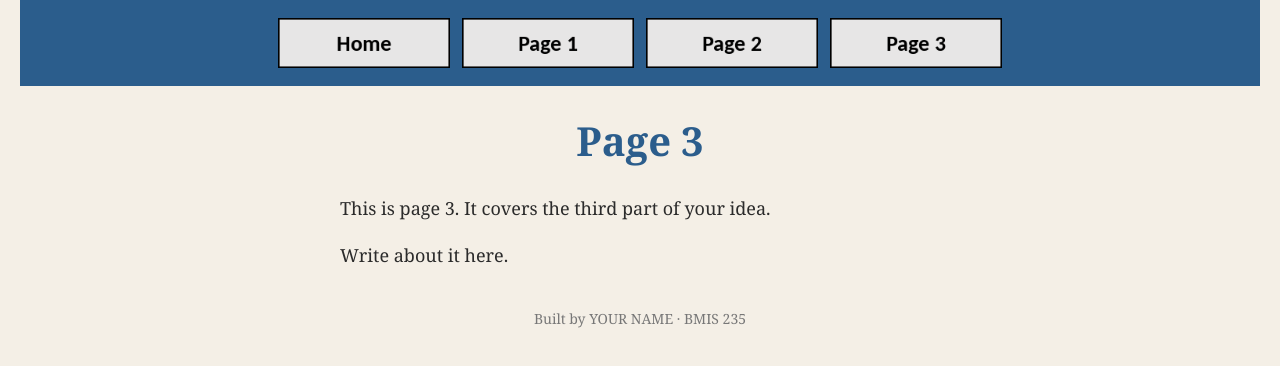
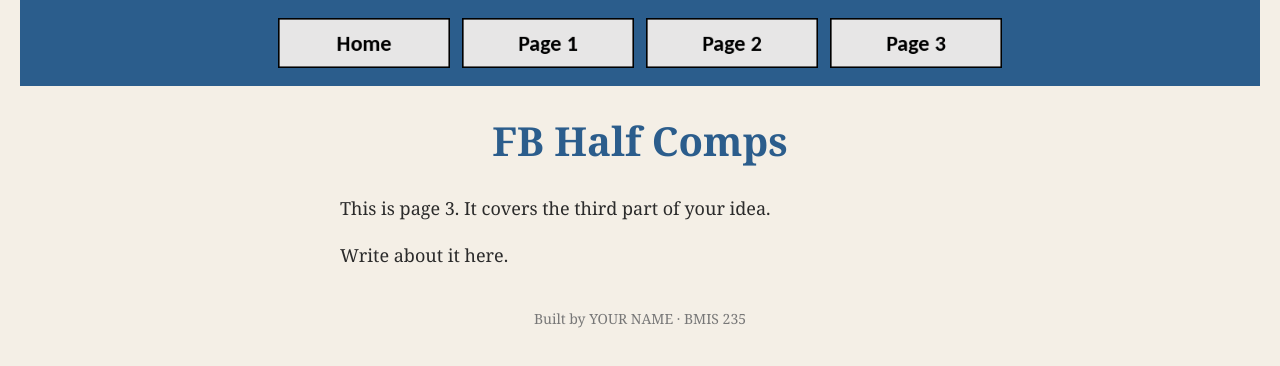
Before and after one commit to AlexYousoofian/Own-Website, a plain HTML site: page page3.html in a window 1280 px wide. Drawn offline with Linux system fonts and the light colour scheme.

Commit message:
Change title and heading to 'FB Half Comps'

```diff
--- a/page3.html
+++ b/page3.html
@@ -8,7 +8,7 @@
 <head>
 <meta charset="utf-8">
 <meta name="author" content="YOUR NAME">
-<title>Page 3</title>
+<title>FB Half Comps</title>
 
 <link rel="stylesheet" href="styles.css">
 </head>
@@ -27,7 +27,7 @@
     <a href="FB Half Comps.html"><img src="img/page3.png" alt="Page 3"></a>
 </nav>
 
-<h1>Page 3</h1>
+<h1>FB Half Comps</h1>
 <p>This is page 3. It covers the third part of your idea.</p>
 <p>Write about it here.</p>
 
```
